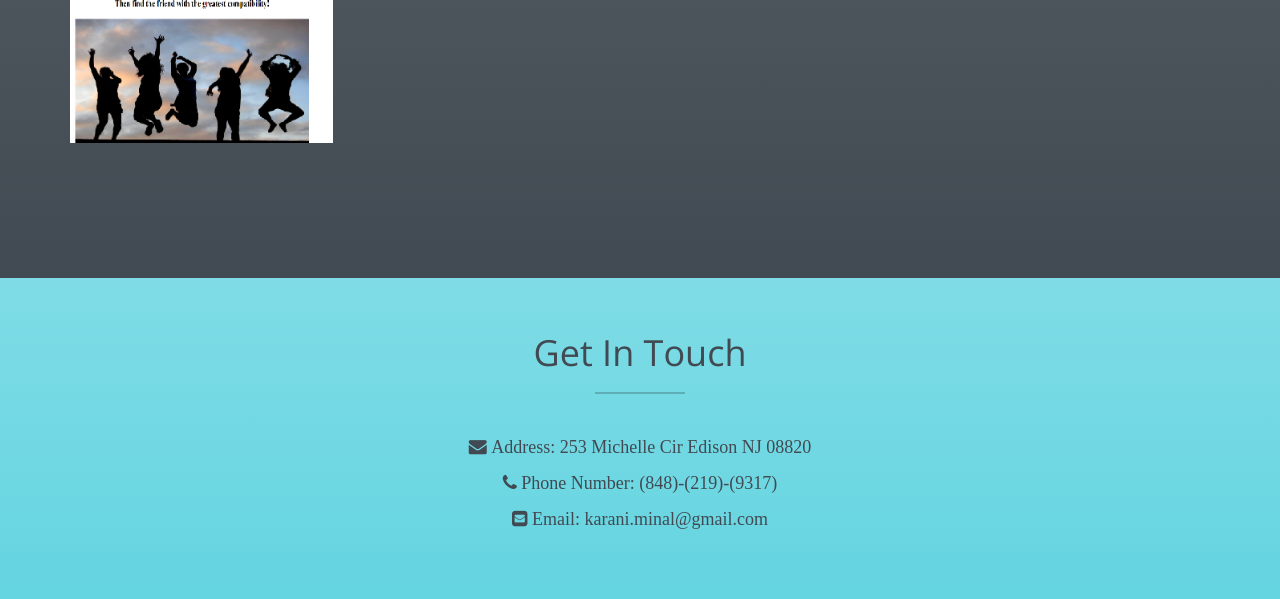
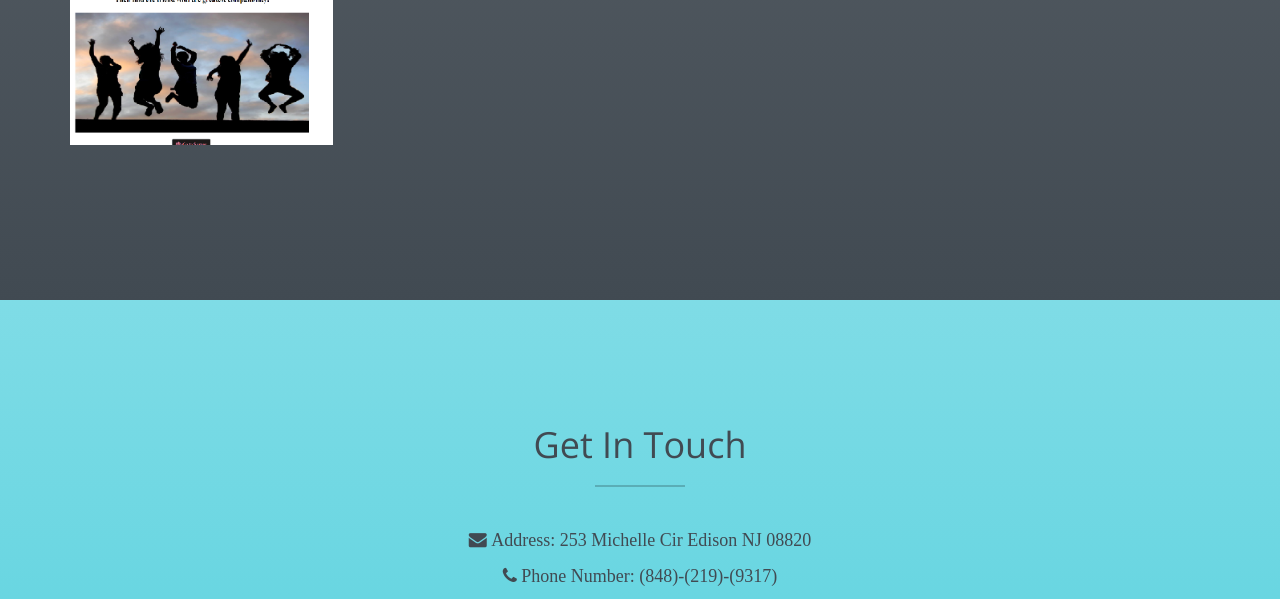
Before and after one commit to MinalKarani/Portfolio, a plain HTML site: page index.html in a window 1280 px wide. Shown: the part 2395-2994 px from the top of the page. Drawn offline with nearby package versions, Linux system fonts and the light colour scheme.

Commit message:
GoogleBookSearch

```diff
--- a/css/style.css
+++ b/css/style.css
@@ -210,7 +210,7 @@ filter: progid:DXImageTransform.Microsoft.gradient( startColorstr='#54d0dd', end
 }
 /* Portfolio Section */
 #portfolio {
-	padding: 120px 0;
+	padding: 140px 0;
 	/* Permalink - use to edit and share this gradient: http://colorzilla.com/gradient-editor/#54d0dd+0,54d0dd+0,54d0dd+0,71777d+0,414a52+100 */
 	background: rgb(84,208,221); /* Old browsers */
 	background: -moz-linear-gradient(top, rgba(84,208,221,1) 0%, rgba(84,208,221,1) 0%, rgba(84,208,221,1) 0%, rgba(113,119,125,1) 0%, rgba(65,74,82,1) 100%); /* FF3.6-15 */
@@ -347,9 +347,14 @@ color:white !important;
 	padding: 5px;
 	color: #E87E04;
 }
+.img-responsive{
+	width: 335px;
+    height: 200px;
+
+}
 /* Contact Section */
 #contact {
-	padding: 120px 0 120px 0;
+	padding: 190px 0 120px 0;
 	/* Permalink - use to edit and share this gradient: http://colorzilla.com/gradient-editor/#54d0dd+0,54d0dd+0,54d0dd+0,7fdce6+0,54d0dd+100 */
 	background: rgb(84,208,221); /* Old browsers */
 	background: -moz-linear-gradient(top, rgba(84,208,221,1) 0%, rgba(84,208,221,1) 0%, rgba(84,208,221,1) 0%, rgba(127,220,230,1) 0%, rgba(84,208,221,1) 100%); /* FF3.6-15 */
--- a/index.html
+++ b/index.html
@@ -82,7 +82,7 @@
         <div class="about-text">
             <p>I am a full stack developer with a strong command of  HTML5, CSS3, Javascript, JQuery, Bootstrap, Angular JS, Firebase, Node Js,React Js, MySQL, MongoDB, Express & Handlebars JS, API development. </p>
             <p>Team player with excellent communication skills and ability to collaborate with others to reach meaningful solutions to complex problems.</p>
-            <p>I have 8 years of professional work experience with around 2 years in Information Technology as web developer.</p>
+            <p>I have 6 years of professional work experience.</p>
             <a href="#portfolio" class="btn btn-default btn-lg page-scroll">My Portfolio</a>
             <a href=" https://drive.google.com/file/d/1EupbbTa4sj60JShvdRg5cnURAmOzBd3G/view?usp=sharing" class="btn btn-default btn-lg page-scroll" target="_blank">My Resume</a> </div>
 
```
